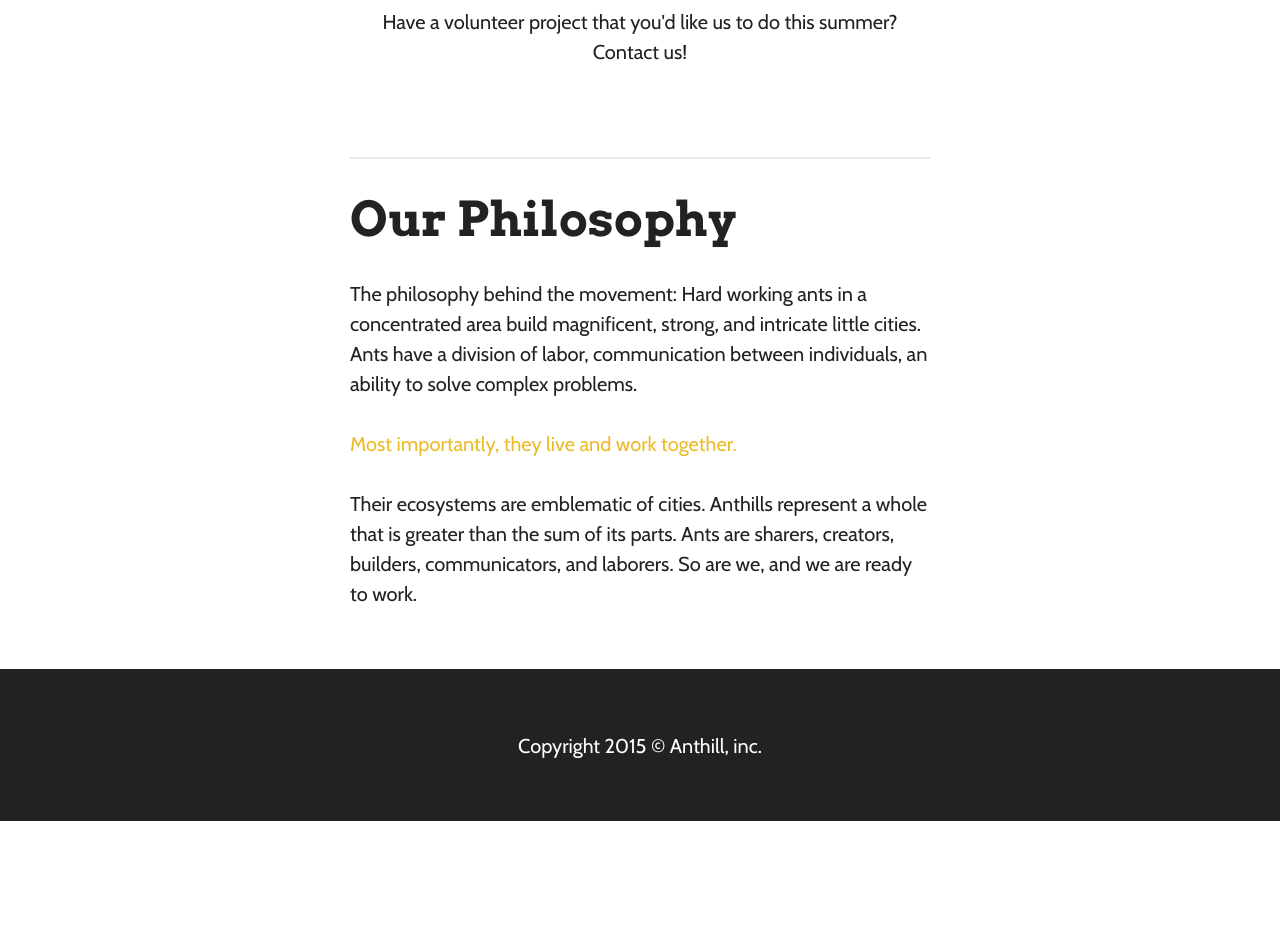
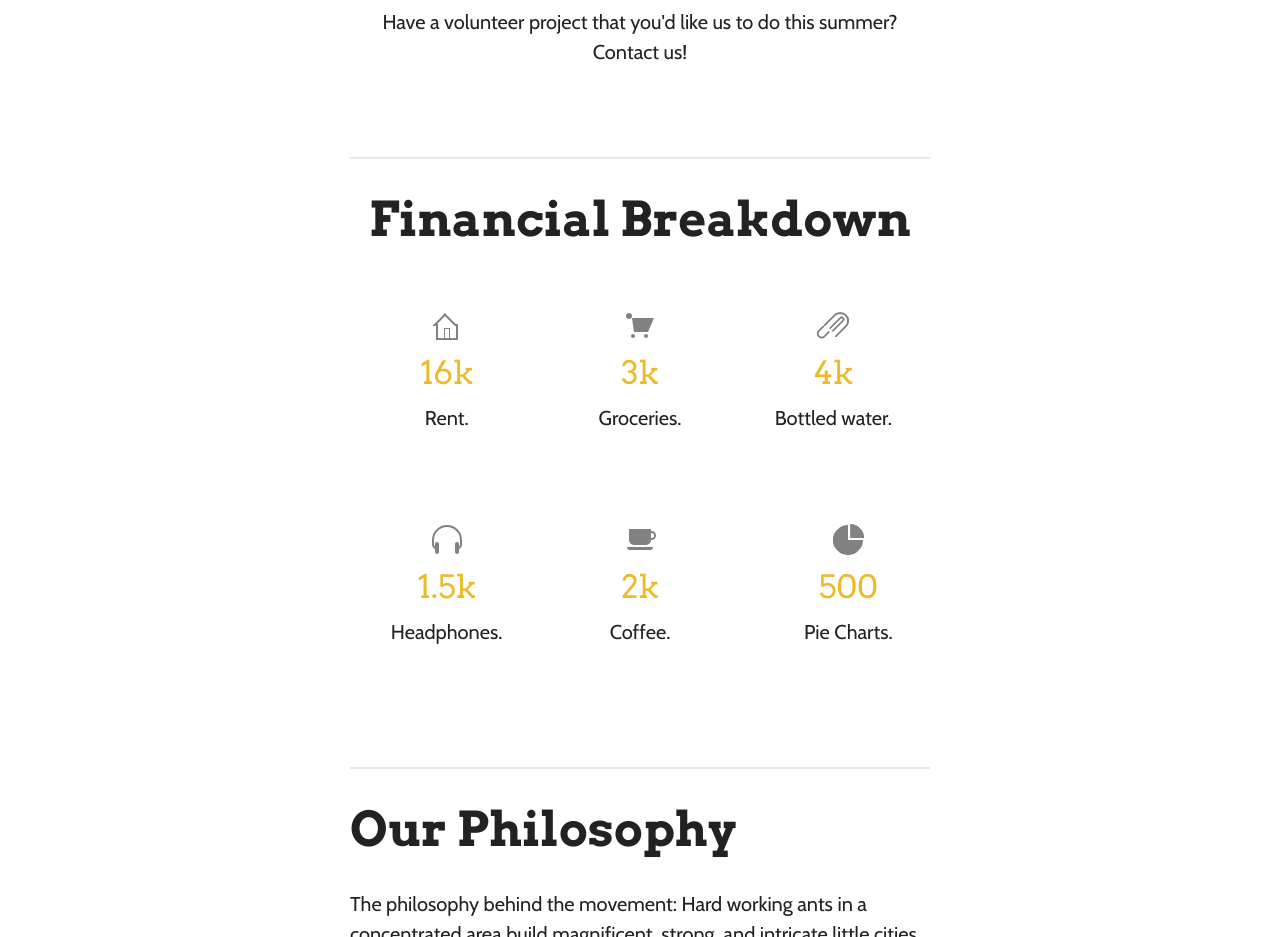
Before and after one commit to MattxDamon/hackerhouse, a plain HTML site: page index.html in a window 1280 px wide. Shown: the part 4763-5700 px from the top of the page. Before the commit the page ends 5584 px from the top, so only its background shows below. Drawn offline with nearby package versions, Linux system fonts and the light colour scheme.

Commit message:
Budget: added section for budget

```diff
--- a/index.html
+++ b/index.html
@@ -205,6 +205,41 @@
         <p>Have a volunteer project that you'd like us to do this summer?  Contact us!</p>
       </section>
 
+      <section class="unit half centered cf align-center">
+        <hr>
+        <h2>Financial Breakdown</h2>
+        <div class="unit one-third">
+          <span class="icono-home"></span>
+          <h3 class="primary-text no-margin">16k</h3>
+          <p>Rent.</p>
+        </div>
+        <div class="unit one-third">
+          <span class="icono-cart"></span>
+          <h3 class="primary-text no-margin">3k</h3>
+          <p>Groceries.</p>
+        </div>
+        <div class="unit one-third">
+          <span class="icono-paperClip"></span>
+          <h3 class="primary-text no-margin">4k</h3>
+          <p>Bottled water.</p>
+        </div>
+        <div class="unit one-third">
+          <span class="icono-headphone"></span>
+          <h3 class="primary-text no-margin">1.5k</h3>
+          <p>Headphones.</p>
+        </div>
+        <div class="unit one-third">
+          <span class="icono-cup"></span>
+          <h3 class="primary-text no-margin">2k</h3>
+          <p>Coffee.</p>
+        </div>
+        <div class="unit one-third">
+          <span class="icono-pieChart"></span>
+          <h3 class="primary-text no-margin">500</h3>
+          <p>Pie Charts.</p>
+        </div>
+      </section>
+
       <section class="unit half centered">
         <hr>
         <h2>Our Philosophy</h2>
```
Also changed, not shown: img/ethan.png, img/hunter.png, img/jason.png, img/marcella.png, img/shane.png.
